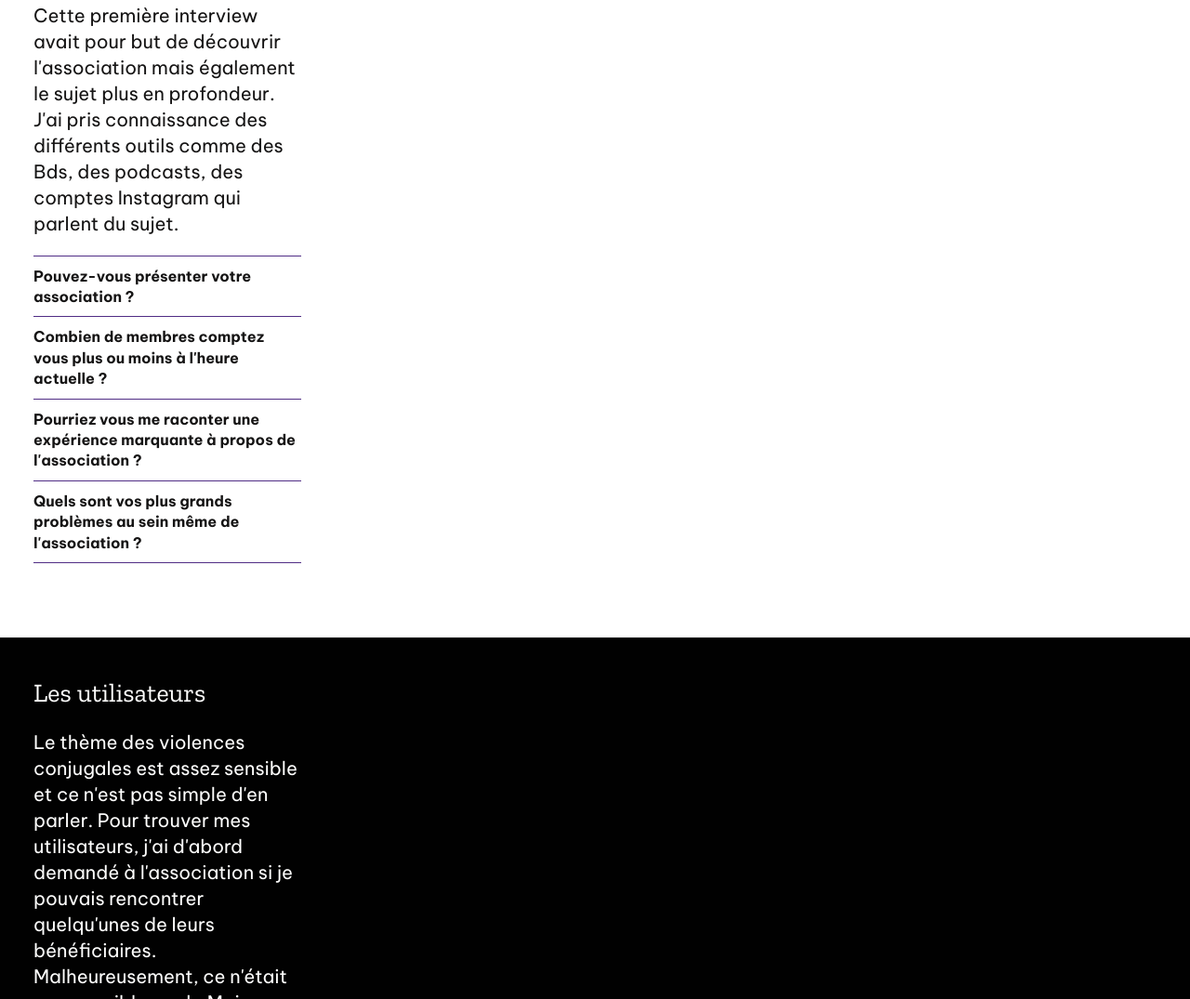
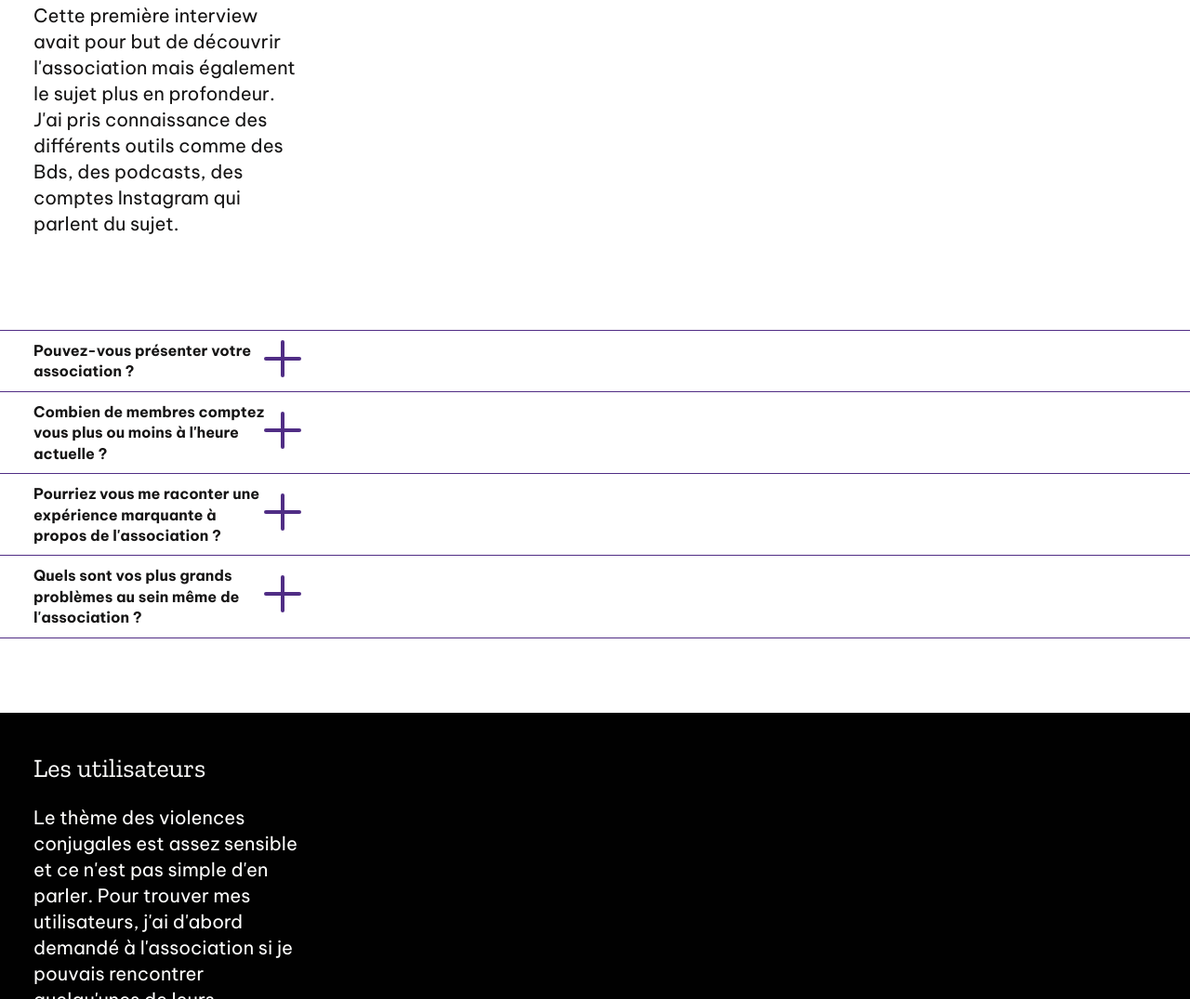
Before and after one commit to CdelO19/TFA2023, a website: page src/rencontres.html in a window 1280 px wide. Shown: the part 2149-3224 px from the top of the page at 93% size. Drawn offline with nearby package versions, Linux system fonts and the light colour scheme; files that its build step writes are made by us from their sources.

Commit message:
mise en place accordéon fin et fin mise en place page méthodes

```diff
--- a/src/rencontres.html
+++ b/src/rencontres.html
@@ -81,17 +81,44 @@
     <section class="sec grid">
       <h4 class="title title--ssssps">Interview</h4>
       <p>Cette première interview avait pour but de découvrir l'association mais également le sujet plus en profondeur. J'ai pris connaissance des différents outils comme des Bds, des podcasts, des comptes Instagram qui parlent du sujet.</p>
+    </section>
+
+    <section class="sec">
       <ul class="accordeon">
         <li class="accordeon__el">
-          <details>
-            <summary>Pouvez-vous présenter votre association ? <!-- mettre le btn plus --></summary>
+          <details class="grid">
+            <summary>
+              <ul class="summlist">
+                <li class="summlist__el">Pouvez-vous présenter votre association ?</li>
+                <li class="summlist__el">
+                  <svg  xmlns="http://www.w3.org/2000/svg" width="40" height="40" viewBox="0 0 40 40">
+                    <g id="Groupe_37" data-name="Groupe 37" transform="translate(-936 -2174)">
+                      <rect class="plus" id="Rectangle_1560" data-name="Rectangle 1560" width="4" height="40" rx="2" transform="translate(954 2174)" fill="#502d85"/>
+                      <rect id="Rectangle_1561" data-name="Rectangle 1561" width="4" height="40" rx="2" transform="translate(976 2192) rotate(90)" fill="#502d85"/>
+                    </g>
+                  </svg>
+                </li>
+              </ul>
+            </summary>
             <p>La Maison Plurielle est une association agréée en matière de violence de genre, qui s'occupe de violences conjugales, intrafamiliales, et liées à l'honneur (mariage forcé et mutilation génitale féminine). L'association a plusieurs missions, notamment l'accompagnement individuel et collectif des personnes victimes, la prévention et la sensibilisation à travers des animations et la création d'outils pédagogiques,</p>
             <p>la coordination de la plateforme Ruban Blanc à Charleroi, la participation à des actions de partenaire, et la formation de professionnels et futurs professionnels sur les thématiques de violence de genre. L'équipe est composée de cinq collaboratrices, incluant une coordinatrice, une assistante sociale, une psychologue, une assistante administrative, et une chargée de projet.</p>
           </details>
         </li>
         <li class="accordeon__el">
-          <details>
-            <summary>Combien de membres comptez vous plus ou moins à l'heure actuelle ? <!-- mettre le btn plus --></summary>
+          <details class="grid">
+            <summary>
+              <ul class="summlist">
+                <li class="summlist__el">Combien de membres comptez vous plus ou moins à l'heure actuelle ?</li>
+                <li class="summlist__el">
+                  <svg  xmlns="http://www.w3.org/2000/svg" width="40" height="40" viewBox="0 0 40 40">
+                    <g id="Groupe_37" data-name="Groupe 37" transform="translate(-936 -2174)">
+                      <rect class="plus" id="Rectangle_1560" data-name="Rectangle 1560" width="4" height="40" rx="2" transform="translate(954 2174)" fill="#502d85"/>
+                      <rect id="Rectangle_1561" data-name="Rectangle 1561" width="4" height="40" rx="2" transform="translate(976 2192) rotate(90)" fill="#502d85"/>
+                    </g>
+                  </svg>
+                </li>
+              </ul>
+            </summary>
             <div>
               <p>Donc dans les personnes qui travaillent à la maison plurielle, ça je l'ai dit, on est 5 et dans les personnes que nous suivons qu'on appelle des bénéficiaires parce qu'elles bénéficient d'une aide de notre part, pour l'instant on suit 68 personnes.</p>
               <p class="bold red">C'est déjà beaucoup.</p>
@@ -100,15 +127,39 @@
           </details>
         </li>
         <li class="accordeon__el">
-          <details>
-            <summary>Pourriez vous me raconter une expérience marquante à propos de l'association ?  <!-- mettre le btn plus --></summary>
+          <details class="grid">
+            <summary>
+              <ul class="summlist">
+                <li class="summlist__el">Pourriez vous me raconter une expérience marquante à propos de l'association ?</li>
+                <li class="summlist__el">
+                  <svg  xmlns="http://www.w3.org/2000/svg" width="40" height="40" viewBox="0 0 40 40">
+                    <g id="Groupe_37" data-name="Groupe 37" transform="translate(-936 -2174)">
+                      <rect class="plus" id="Rectangle_1560" data-name="Rectangle 1560" width="4" height="40" rx="2" transform="translate(954 2174)" fill="#502d85"/>
+                      <rect id="Rectangle_1561" data-name="Rectangle 1561" width="4" height="40" rx="2" transform="translate(976 2192) rotate(90)" fill="#502d85"/>
+                    </g>
+                  </svg>
+                </li>
+              </ul>
+            </summary>
             <p>Mais là j'en ai 2, la première je dirais que c'est la reconnaissance de l'ASBL en tant que service spécialisé et agréé au niveau de la région wallonne. Ça c'est hyper important pour une petite association d'avoir un agrément de cette ampleur-là parce que ça permet d'asseoir le fait que la maison plurielle à toute sa place en tant que service spécialisé à Charleroi parce qu'en fait il faut savoir qu'on est un des seuls services de la ville de Charleroi à être vraiment spécialisé dans ces matières de violence faite aux femmes. Il y a d'autres services qui aident les personnes victimes de violences mais qui n'ont pas cette spécificité-là, d'être spécialisé vraiment précisément à ce point-là.</p>
             <p>Après, il y a plutôt des situations marquantes que des expériences dont les mises en sécurité des victimes où là ma collègue me disait, c'est travailler dans l'urgence, c'est la rapidité mais il faut être aussi efficace et c'est toujours un peu marquant pour l'équipe. Parce que là du coup le temps s'arrête et c'est du non stop. Il faut qu'à la fin de la journée, on ait trouvé une solution pour la personne qui nous demande de l'aide.</p>
           </details>
         </li>
         <li class="accordeon__el">
-          <details>
-            <summary>Quels sont vos plus grands problèmes au sein même de l'association ?  <!-- mettre le btn plus --></summary>
+          <details class="grid">
+            <summary>
+              <ul class="summlist">
+                <li class="summlist__el">Quels sont vos plus grands problèmes au sein même de l'association ?</li>
+                <li class="summlist__el">
+                  <svg  xmlns="http://www.w3.org/2000/svg" width="40" height="40" viewBox="0 0 40 40">
+                    <g id="Groupe_37" data-name="Groupe 37" transform="translate(-936 -2174)">
+                      <rect class="plus" id="Rectangle_1560" data-name="Rectangle 1560" width="4" height="40" rx="2" transform="translate(954 2174)" fill="#502d85"/>
+                      <rect id="Rectangle_1561" data-name="Rectangle 1561" width="4" height="40" rx="2" transform="translate(976 2192) rotate(90)" fill="#502d85"/>
+                    </g>
+                  </svg>
+                </li>
+              </ul>
+            </summary>
             <p>Ce sont toutes les structures sociales quand tu te poseras la question tu te rendras compte que c'est les finances. C'est l'aspect financier parce qu'on dépend du subside on doit répondre à des appels à projet pour avoir de l'argent et c'est toujours compliqué. Dans le social c'est le gros problème de l'aspect financier.</p>
             <p>Et je dirais que le deuxième problème c'est, en matière d'accompagnement, c'est l'assiduité des bénéficiaires parce que ça c'est une chose qu'on ne peut pas contrôler. Après on tient compte que ce sont des personnes qui connaissent de grandes difficultés dans leur vie et parfois, manquer des rendez-vous fait partie du jeu. Il y a des dames qui viennent puis qui arrêtent de venir ou qui ne préviennent pas ou ce genre de chose parce qu'elles ont la tête tellement remplie par d'autres problèmes que continuer le suivi ce n'est pas facile.</p>
           </details>
--- a/src/scripts/app.js
+++ b/src/scripts/app.js
@@ -19,7 +19,6 @@ btn.addEventListener('click', function(){
     menu.classList.toggle('menu--open');
     hd.classList.toggle('hd--open');
 });
-
 
 //slider
 const btnPrev = document.querySelector(".slider__btn--prev");
--- a/src/styles/utils/_accordeon.scss
+++ b/src/styles/utils/_accordeon.scss
@@ -33,7 +33,6 @@
     align-items: center;
 }
 
-details[open]>summary>.summlist__el:last-child>svg>g>rect.plus {
-    transform: rotate(90deg);
-    transition: transform 0.3s ease-in-out;
+details[open] .plus {
+   visibility: hidden;
 }
```
Also changed, not shown: src/methodes.html (+3 -3 lines).
